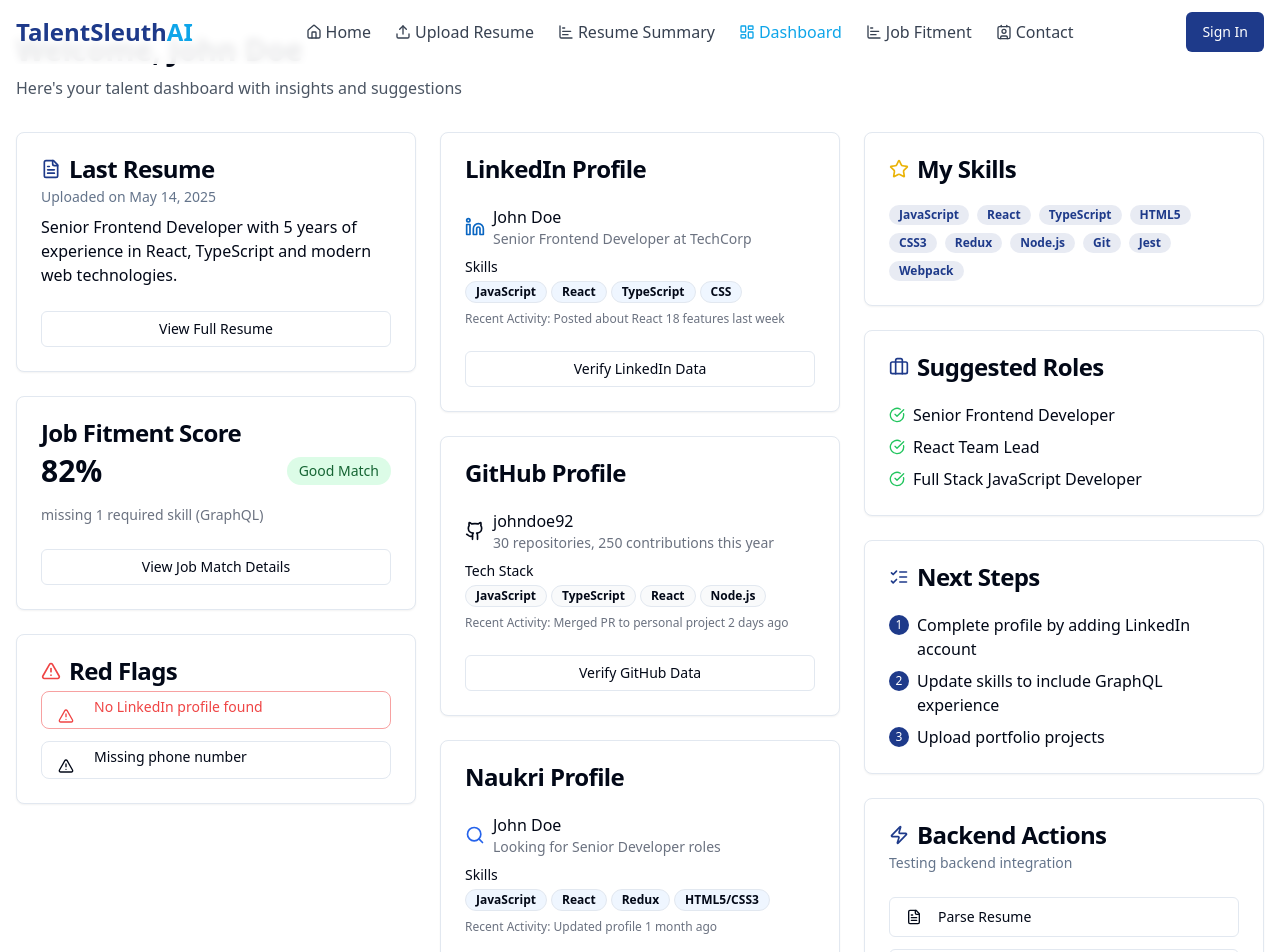
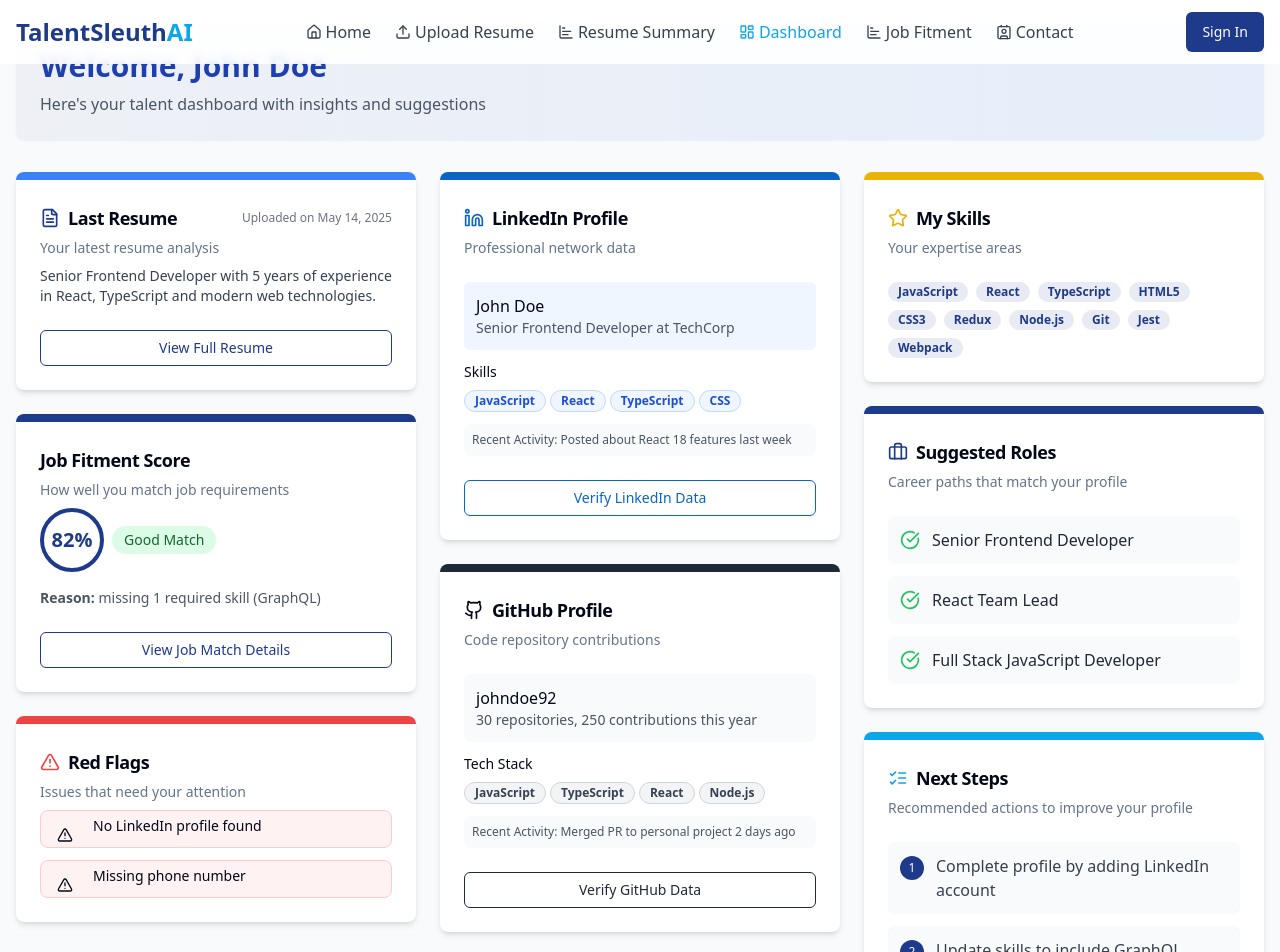
Before and after one commit to Samarthentic/HACKV79, a React (Vite) app: page /dashboard in a window 1280 px wide. Shown: the top 952 px of the page. Built offline with nearby package versions, Linux system fonts and the light colour scheme.

Commit message:
feat: Improve UI and frontend design
Refactor the UI to be more user-friendly and visually appealing.
Use existing color scheme.

```diff
--- a/src/pages/Dashboard.tsx
+++ b/src/pages/Dashboard.tsx
@@ -100,76 +100,90 @@ const Dashboard = () => {
   };
 
   return (
-    <div className="min-h-screen flex flex-col">
+    <div className="min-h-screen flex flex-col bg-gray-50">
       <Navbar />
 
-      <div className="container mx-auto px-4 py-8 flex-grow">
-        {/* Welcome Section */}
-        <div className="mb-8">
-          <h1 className="text-3xl font-bold mb-2">Welcome, {candidateData.name}</h1>
+      <div className="container mx-auto px-4 py-6 flex-grow">
+        {/* Welcome Section with subtle background */}
+        <div className="mb-8 bg-gradient-to-r from-talentsleuth/5 to-talentsleuth-light/10 p-6 rounded-lg shadow-sm">
+          <h1 className="text-3xl font-bold mb-2 text-talentsleuth-dark">Welcome, {candidateData.name}</h1>
           <p className="text-gray-600">Here's your talent dashboard with insights and suggestions</p>
         </div>
 
-        <div className="grid grid-cols-1 md:grid-cols-3 gap-6">
+        <div className="grid grid-cols-1 lg:grid-cols-3 gap-6">
           {/* Left Column */}
           <div className="space-y-6">
             {/* Resume Overview Card */}
-            <Card>
+            <Card className="overflow-hidden border-none shadow-md hover:shadow-lg transition-shadow">
+              <div className="h-2 bg-talentsleuth-light w-full"></div>
               <CardHeader className="pb-2">
-                <CardTitle className="flex items-center">
+                <div className="flex items-center justify-between">
+                  <CardTitle className="flex items-center text-lg">
                     <FileText className="mr-2 h-5 w-5 text-talentsleuth" />
                     Last Resume
                   </CardTitle>
-                <CardDescription>Uploaded on {candidateData.resumeUploadDate}</CardDescription>
+                  <span className="text-xs text-gray-500">Uploaded on {candidateData.resumeUploadDate}</span>
+                </div>
+                <CardDescription>Your latest resume analysis</CardDescription>
               </CardHeader>
               <CardContent>
-                <p>{candidateData.resumeSummary}</p>
+                <p className="text-sm text-gray-700">{candidateData.resumeSummary}</p>
               </CardContent>
               <CardFooter>
-                <Button variant="outline" size="sm" className="w-full" onClick={() => navigate('/resume-summary')}>
+                <Button variant="outline" size="sm" className="w-full border-talentsleuth text-talentsleuth hover:bg-talentsleuth/10"
+                  onClick={() => navigate('/resume-summary')}>
                   View Full Resume
                 </Button>
               </CardFooter>
             </Card>
 
             {/* Job Fitment Score Card */}
-            <Card>
+            <Card className="overflow-hidden border-none shadow-md hover:shadow-lg transition-shadow">
+              <div className="h-2 bg-talentsleuth w-full"></div>
               <CardHeader className="pb-2">
-                <CardTitle>Job Fitment Score</CardTitle>
+                <CardTitle className="text-lg">Job Fitment Score</CardTitle>
+                <CardDescription>How well you match job requirements</CardDescription>
               </CardHeader>
               <CardContent className="space-y-4">
                 <div className="flex items-center justify-between">
-                  <span className="text-3xl font-bold">{candidateData.fitmentScore}%</span>
+                  <div className="flex items-center gap-2">
+                    <div className="w-16 h-16 rounded-full border-4 border-talentsleuth flex items-center justify-center text-xl font-bold text-talentsleuth">
+                      {candidateData.fitmentScore}%
+                    </div>
                     <span className={`px-3 py-1 rounded-full text-sm ${getFitmentColor(candidateData.fitmentScore)}`}>
                       {candidateData.fitmentScore >= 80 ? "Good Match" :
                       candidateData.fitmentScore >= 60 ? "Moderate Match" :
                       "Low Match"}
                     </span>
                   </div>
-                <p className="text-sm text-gray-500">
-                  {candidateData.fitmentReason}
-                </p>
+                </div>
+                <div className="mt-2 text-sm text-gray-600">
+                  <span className="font-semibold">Reason:</span> {candidateData.fitmentReason}
+                </div>
               </CardContent>
               <CardFooter>
-                <Button variant="outline" size="sm" className="w-full" onClick={() => navigate('/job-fitment')}>
+                <Button variant="outline" size="sm" className="w-full border-talentsleuth text-talentsleuth hover:bg-talentsleuth/10"
+                  onClick={() => navigate('/job-fitment')}>
                   View Job Match Details
                 </Button>
               </CardFooter>
             </Card>
 
             {/* Red Flags Card */}
-            <Card>
+            <Card className="overflow-hidden border-none shadow-md hover:shadow-lg transition-shadow">
+              <div className="h-2 bg-destructive w-full"></div>
               <CardHeader className="pb-2">
-                <CardTitle className="flex items-center">
-                  <AlertTriangle className="mr-2 h-5 w-5 text-red-500" />
+                <CardTitle className="flex items-center text-lg">
+                  <AlertTriangle className="mr-2 h-5 w-5 text-destructive" />
                   Red Flags
                 </CardTitle>
+                <CardDescription>Issues that need your attention</CardDescription>
               </CardHeader>
               <CardContent className="space-y-3">
                 {candidateData.redFlags.map((flag) => (
-                  <Alert key={flag.id} variant={flag.severity === "high" ? "destructive" : "default"} className="py-2">
-                    <AlertTriangle className="h-4 w-4" />
-                    <AlertDescription className="ml-2">{flag.message}</AlertDescription>
+                  <Alert key={flag.id} variant="default" className="bg-red-50 border-red-200 py-2">
+                    <AlertTriangle className="h-4 w-4 text-destructive" />
+                    <AlertDescription className="ml-2 text-sm">{flag.message}</AlertDescription>
                   </Alert>
                 ))}
               </CardContent>
@@ -179,94 +193,100 @@ const Dashboard = () => {
           {/* Middle Column */}
           <div className="space-y-6">
             {/* Public Profiles */}
-            <Card>
+            <Card className="overflow-hidden border-none shadow-md hover:shadow-lg transition-shadow">
+              <div className="h-2 bg-[#0A66C2] w-full"></div>
               <CardHeader>
-                <CardTitle>LinkedIn Profile</CardTitle>
+                <CardTitle className="flex items-center text-lg">
+                  <Linkedin className="mr-2 h-5 w-5 text-[#0A66C2]" />
+                  LinkedIn Profile
+                </CardTitle>
+                <CardDescription>Professional network data</CardDescription>
               </CardHeader>
-              <CardContent className="space-y-2">
-                <div className="flex items-center">
-                  <Linkedin className="mr-2 h-5 w-5 text-[#0A66C2]" />
-                  <div>
+              <CardContent className="space-y-3">
+                <div className="p-3 bg-blue-50 rounded-md">
                   <h4 className="font-medium">{candidateData.profiles.linkedin.name}</h4>
-                    <p className="text-sm text-gray-500">{candidateData.profiles.linkedin.title}</p>
-                  </div>
+                  <p className="text-sm text-gray-600">{candidateData.profiles.linkedin.title}</p>
                 </div>
                 <div>
-                  <p className="text-sm font-medium mt-2">Skills</p>
-                  <div className="flex flex-wrap gap-1 mt-1">
+                  <p className="text-sm font-medium mb-2">Skills</p>
+                  <div className="flex flex-wrap gap-1">
                     {candidateData.profiles.linkedin.skills.map((skill) => (
-                      <Badge key={skill} variant="outline" className="bg-blue-50">{skill}</Badge>
+                      <Badge key={skill} variant="outline" className="bg-blue-50 text-blue-700 border-blue-200">{skill}</Badge>
                     ))}
                   </div>
                 </div>
-                <p className="text-xs text-gray-500 mt-2">
+                <div className="text-xs text-gray-600 bg-gray-50 p-2 rounded-md">
                   <span className="font-medium">Recent Activity:</span> {candidateData.profiles.linkedin.recentActivity}
-                </p>
+                </div>
               </CardContent>
               <CardFooter>
-                <Button variant="outline" size="sm" className="w-full">
+                <Button variant="outline" size="sm" className="w-full border-[#0A66C2] text-[#0A66C2] hover:bg-blue-50">
                   Verify LinkedIn Data
                 </Button>
               </CardFooter>
             </Card>
 
-            <Card>
+            <Card className="overflow-hidden border-none shadow-md hover:shadow-lg transition-shadow">
+              <div className="h-2 bg-gray-800 w-full"></div>
               <CardHeader>
-                <CardTitle>GitHub Profile</CardTitle>
+                <CardTitle className="flex items-center text-lg">
+                  <Github className="mr-2 h-5 w-5" />
+                  GitHub Profile
+                </CardTitle>
+                <CardDescription>Code repository contributions</CardDescription>
               </CardHeader>
-              <CardContent className="space-y-2">
-                <div className="flex items-center">
-                  <Github className="mr-2 h-5 w-5" />
-                  <div>
+              <CardContent className="space-y-3">
+                <div className="p-3 bg-gray-50 rounded-md">
                   <h4 className="font-medium">{candidateData.profiles.github.name}</h4>
-                    <p className="text-sm text-gray-500">{candidateData.profiles.github.title}</p>
-                  </div>
+                  <p className="text-sm text-gray-600">{candidateData.profiles.github.title}</p>
                 </div>
                 <div>
-                  <p className="text-sm font-medium mt-2">Tech Stack</p>
-                  <div className="flex flex-wrap gap-1 mt-1">
+                  <p className="text-sm font-medium mb-2">Tech Stack</p>
+                  <div className="flex flex-wrap gap-1">
                     {candidateData.profiles.github.skills.map((skill) => (
-                      <Badge key={skill} variant="outline" className="bg-gray-50">{skill}</Badge>
+                      <Badge key={skill} variant="outline" className="bg-gray-100 text-gray-700 border-gray-300">{skill}</Badge>
                     ))}
                   </div>
                 </div>
-                <p className="text-xs text-gray-500 mt-2">
+                <div className="text-xs text-gray-600 bg-gray-50 p-2 rounded-md">
                   <span className="font-medium">Recent Activity:</span> {candidateData.profiles.github.recentActivity}
-                </p>
+                </div>
               </CardContent>
               <CardFooter>
-                <Button variant="outline" size="sm" className="w-full">
+                <Button variant="outline" size="sm" className="w-full border-gray-800 text-gray-800 hover:bg-gray-100">
                   Verify GitHub Data
                 </Button>
               </CardFooter>
             </Card>
 
-            <Card>
+            <Card className="overflow-hidden border-none shadow-md hover:shadow-lg transition-shadow">
+              <div className="h-2 bg-blue-600 w-full"></div>
               <CardHeader>
-                <CardTitle>Naukri Profile</CardTitle>
+                <CardTitle className="flex items-center text-lg">
+                  <Search className="mr-2 h-5 w-5 text-blue-600" />
+                  Naukri Profile
+                </CardTitle>
+                <CardDescription>Job portal information</CardDescription>
               </CardHeader>
-              <CardContent className="space-y-2">
-                <div className="flex items-center">
-                  <Search className="mr-2 h-5 w-5 text-blue-600" />
-                  <div>
+              <CardContent className="space-y-3">
+                <div className="p-3 bg-blue-50 rounded-md">
                   <h4 className="font-medium">{candidateData.profiles.naukri.name}</h4>
-                    <p className="text-sm text-gray-500">{candidateData.profiles.naukri.title}</p>
-                  </div>
+                  <p className="text-sm text-gray-600">{candidateData.profiles.naukri.title}</p>
                 </div>
                 <div>
-                  <p className="text-sm font-medium mt-2">Skills</p>
-                  <div className="flex flex-wrap gap-1 mt-1">
+                  <p className="text-sm font-medium mb-2">Skills</p>
+                  <div className="flex flex-wrap gap-1">
                     {candidateData.profiles.naukri.skills.map((skill) => (
-                      <Badge key={skill} variant="outline" className="bg-blue-50">{skill}</Badge>
+                      <Badge key={skill} variant="outline" className="bg-blue-50 text-blue-700 border-blue-200">{skill}</Badge>
                     ))}
                   </div>
                 </div>
-                <p className="text-xs text-gray-500 mt-2">
+                <div className="text-xs text-gray-600 bg-gray-50 p-2 rounded-md">
                   <span className="font-medium">Recent Activity:</span> {candidateData.profiles.naukri.recentActivity}
-                </p>
+                </div>
               </CardContent>
               <CardFooter>
-                <Button variant="outline" size="sm" className="w-full">
+                <Button variant="outline" size="sm" className="w-full border-blue-600 text-blue-600 hover:bg-blue-50">
                   Verify Naukri Data
                 </Button>
               </CardFooter>
@@ -276,12 +296,14 @@ const Dashboard = () => {
           {/* Right Column */}
           <div className="space-y-6">
             {/* Skills Card */}
-            <Card>
+            <Card className="overflow-hidden border-none shadow-md hover:shadow-lg transition-shadow">
+              <div className="h-2 bg-yellow-500 w-full"></div>
               <CardHeader>
-                <CardTitle className="flex items-center">
+                <CardTitle className="flex items-center text-lg">
                   <Star className="mr-2 h-5 w-5 text-yellow-500" />
                   My Skills
                 </CardTitle>
+                <CardDescription>Your expertise areas</CardDescription>
               </CardHeader>
               <CardContent>
                 <div className="flex flex-wrap gap-2">
@@ -295,19 +317,21 @@ const Dashboard = () => {
             </Card>
 
             {/* Suggested Roles Card */}
-            <Card>
+            <Card className="overflow-hidden border-none shadow-md hover:shadow-lg transition-shadow">
+              <div className="h-2 bg-talentsleuth w-full"></div>
               <CardHeader>
-                <CardTitle className="flex items-center">
+                <CardTitle className="flex items-center text-lg">
                   <Briefcase className="mr-2 h-5 w-5 text-talentsleuth" />
                   Suggested Roles
                 </CardTitle>
+                <CardDescription>Career paths that match your profile</CardDescription>
               </CardHeader>
               <CardContent>
-                <ul className="space-y-2">
+                <ul className="space-y-3">
                   {candidateData.suggestedRoles.map((role, index) => (
-                    <li key={index} className="flex items-center">
-                      <CheckCircle className="h-4 w-4 text-green-500 mr-2 flex-shrink-0" />
-                      <span>{role}</span>
+                    <li key={index} className="flex items-center bg-gray-50 p-3 rounded-md hover:bg-gray-100 transition-colors">
+                      <CheckCircle className="h-5 w-5 text-green-500 mr-3 flex-shrink-0" />
+                      <span className="text-gray-800">{role}</span>
                     </li>
                   ))}
                 </ul>
@@ -315,21 +339,23 @@ const Dashboard = () => {
             </Card>
 
             {/* Next Steps Card */}
-            <Card>
+            <Card className="overflow-hidden border-none shadow-md hover:shadow-lg transition-shadow">
+              <div className="h-2 bg-talentsleuth-accent w-full"></div>
               <CardHeader>
-                <CardTitle className="flex items-center">
-                  <ListChecks className="mr-2 h-5 w-5 text-talentsleuth" />
+                <CardTitle className="flex items-center text-lg">
+                  <ListChecks className="mr-2 h-5 w-5 text-talentsleuth-accent" />
                   Next Steps
                 </CardTitle>
+                <CardDescription>Recommended actions to improve your profile</CardDescription>
               </CardHeader>
               <CardContent>
-                <ul className="space-y-2">
+                <ul className="space-y-3">
                   {candidateData.nextSteps.map((step, index) => (
-                    <li key={index} className="flex items-start">
-                      <div className="bg-talentsleuth text-white rounded-full h-5 w-5 flex items-center justify-center text-xs mr-2 flex-shrink-0 mt-0.5">
+                    <li key={index} className="flex items-start bg-gray-50 p-3 rounded-md">
+                      <div className="bg-talentsleuth text-white rounded-full h-6 w-6 flex items-center justify-center text-xs mr-3 flex-shrink-0 mt-0.5">
                         {index + 1}
                       </div>
-                      <span>{step}</span>
+                      <span className="text-gray-700">{step}</span>
                     </li>
                   ))}
                 </ul>
@@ -337,25 +363,29 @@ const Dashboard = () => {
             </Card>
 
             {/* Mock Backend Actions */}
-            <Card>
+            <Card className="overflow-hidden border-none shadow-md hover:shadow-lg transition-shadow">
+              <div className="h-2 bg-talentsleuth-accent w-full"></div>
               <CardHeader>
-                <CardTitle className="flex items-center">
-                  <Zap className="mr-2 h-5 w-5 text-talentsleuth" />
+                <CardTitle className="flex items-center text-lg">
+                  <Zap className="mr-2 h-5 w-5 text-talentsleuth-accent" />
                   Backend Actions
                 </CardTitle>
                 <CardDescription>Testing backend integration</CardDescription>
               </CardHeader>
               <CardContent className="space-y-3">
-                <Button onClick={handleParseResume} variant="outline" className="w-full justify-start">
-                  <FileText className="mr-2 h-4 w-4" />
+                <Button onClick={handleParseResume}
+                  className="w-full justify-start bg-white hover:bg-gray-50 text-gray-800 border border-gray-200 shadow-sm">
+                  <FileText className="mr-2 h-4 w-4 text-talentsleuth" />
                   Parse Resume
                 </Button>
-                <Button onClick={handleSearchProfiles} variant="outline" className="w-full justify-start">
-                  <Search className="mr-2 h-4 w-4" />
+                <Button onClick={handleSearchProfiles}
+                  className="w-full justify-start bg-white hover:bg-gray-50 text-gray-800 border border-gray-200 shadow-sm">
+                  <Search className="mr-2 h-4 w-4 text-blue-600" />
                   Search Profiles
                 </Button>
-                <Button onClick={handleCalculateScore} variant="outline" className="w-full justify-start">
-                  <CheckCircle className="mr-2 h-4 w-4" />
+                <Button onClick={handleCalculateScore}
+                  className="w-full justify-start bg-white hover:bg-gray-50 text-gray-800 border border-gray-200 shadow-sm">
+                  <CheckCircle className="mr-2 h-4 w-4 text-green-500" />
                   Calculate Score
                 </Button>
               </CardContent>
```
Lines whose indentation alone changed are shown as unchanged.
